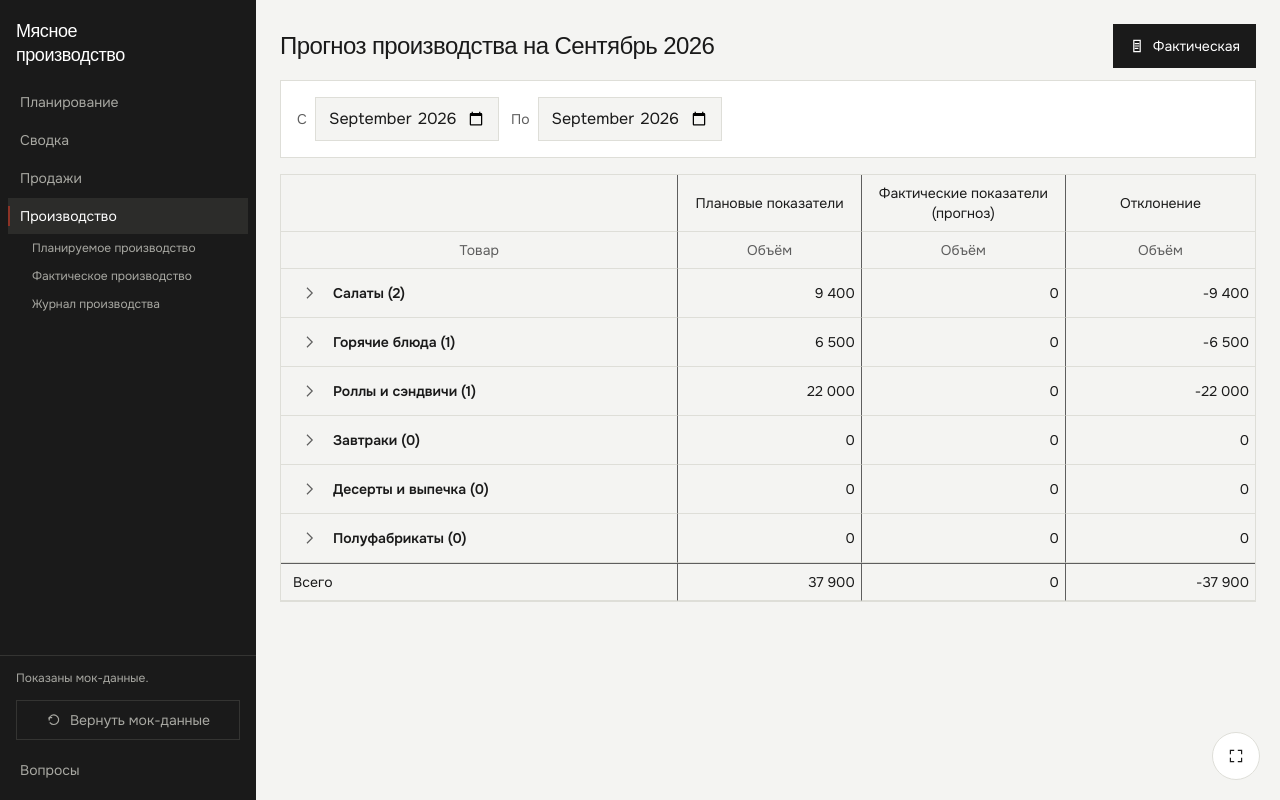
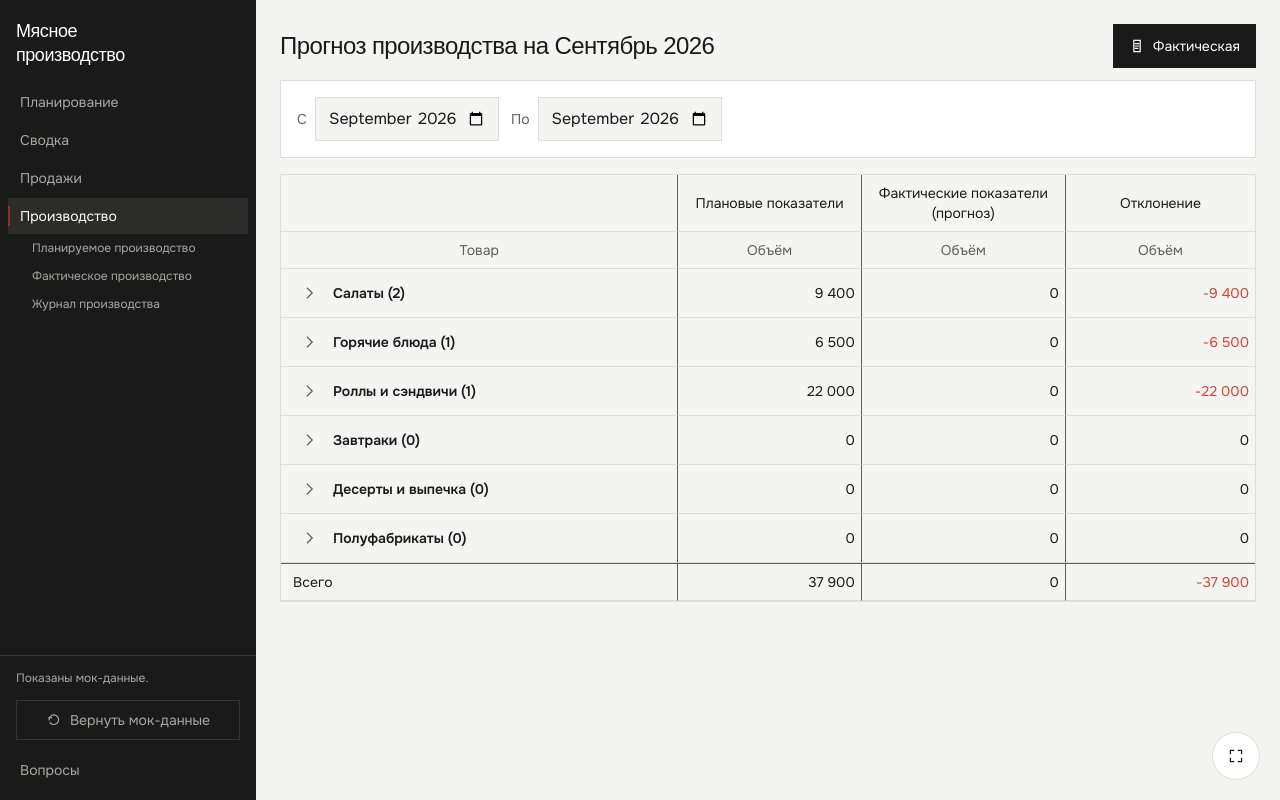
Before and after one commit to makediff-dev/food-proto, a Next.js app: page /production in a window 1280 px wide. Built offline with nearby package versions, Linux system fonts and the light colour scheme; a web font is replaced by a local one.

Commit message:
Исправить ошибку билда

```diff
--- a/src/features/production/ProductionFactTable.tsx
+++ b/src/features/production/ProductionFactTable.tsx
@@ -201,7 +201,9 @@ function VolumeCell({
     <td
       className={`w-px ${top} border-b border-b-line ${sectionRightClass(kind)} ${bg} px-1.5 py-2 text-right align-middle last:border-r-0`}
     >
-      <TableNumber>{formatPieces(value)}</TableNumber>
+      <TableNumber value={value} signed={kind === 'variance'}>
+        {formatPieces(value)}
+      </TableNumber>
     </td>
   );
 }
```
